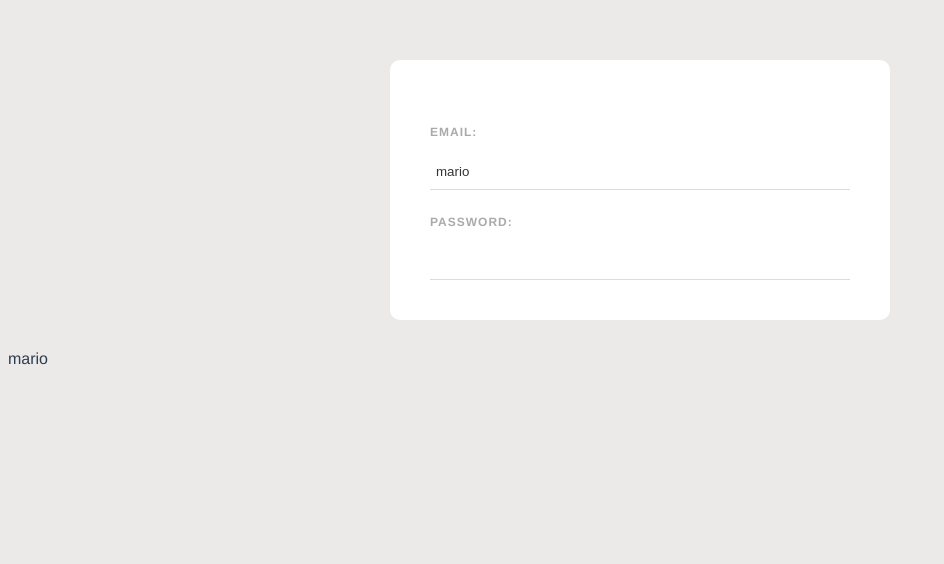
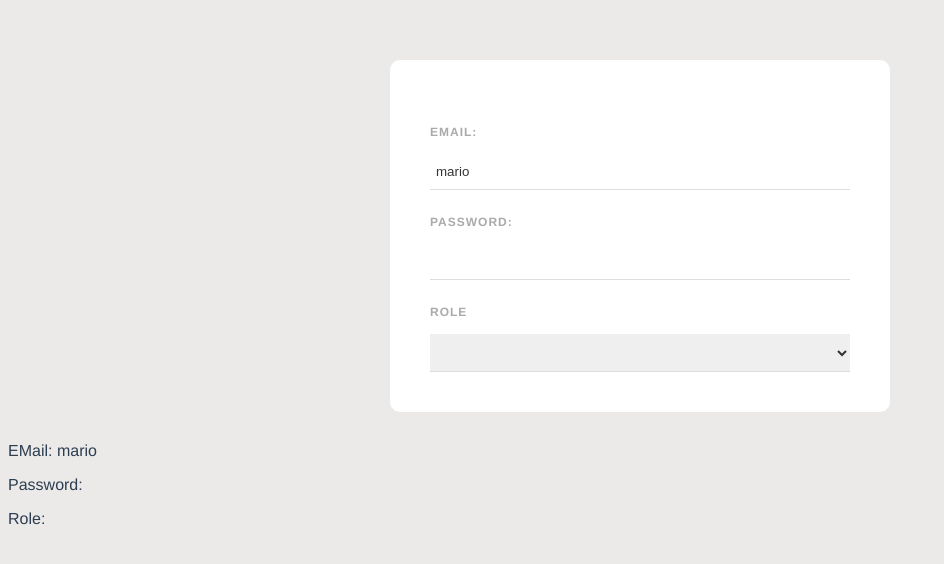
Before and after one commit to arvindk07/web-form-vue, a Vue app: page / in a window 1280 px wide. Shown: the top 564 px of the page, without its empty margins (0-944 px from the left). Built offline with nearby package versions, Linux system fonts and the light colour scheme.

Commit message:
select box

```diff
--- a/src/components/SignupForm.vue
+++ b/src/components/SignupForm.vue
@@ -4,15 +4,21 @@
     <input type="email" required v-model="email" />
     <label>Password:</label>
     <input type="password" required v-model="password" />
+    <label>Role</label>
+    <select v-model="role">
+      <option value="developer">Web Developer</option>
+      <option value="designer">Web Designer</option>
+    </select>
   </form>
-  <p>{{ email }}</p>
-  <p>{{ password }}</p>
+  <p>EMail: {{ email }}</p>
+  <p>Password:{{ password }}</p>
+  <p>Role: {{ role }}</p>
 </template>
 
 <script>
 export default {
   data() {
-    return { email: "mario", password: "" };
+    return { email: "mario", password: "", role: "" };
   },
 };
 </script>
@@ -34,7 +40,8 @@
   display: inline-block;
   text-transform: uppercase;
 }
-input {
+input,
+select {
   width: 100%;
   border: none;
   display: block;
```
